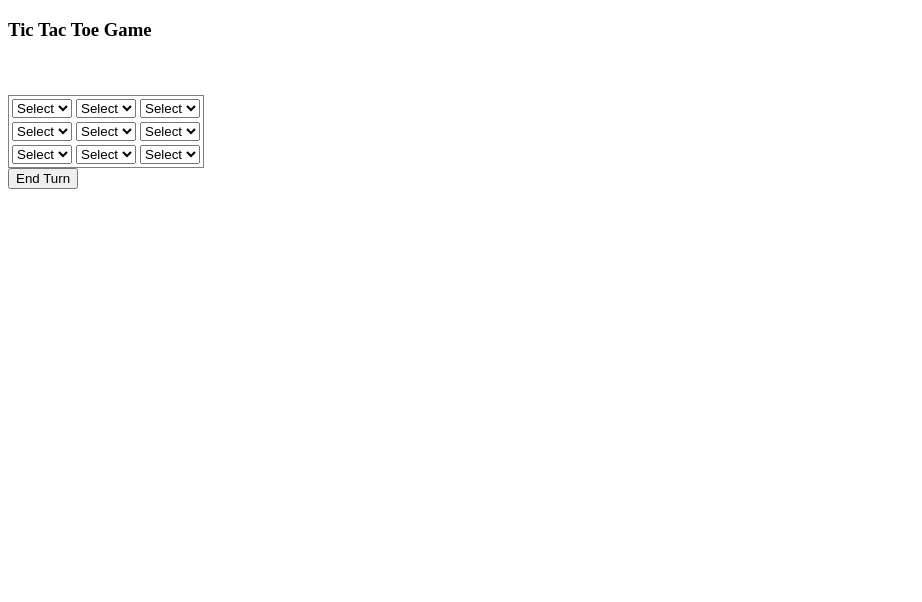
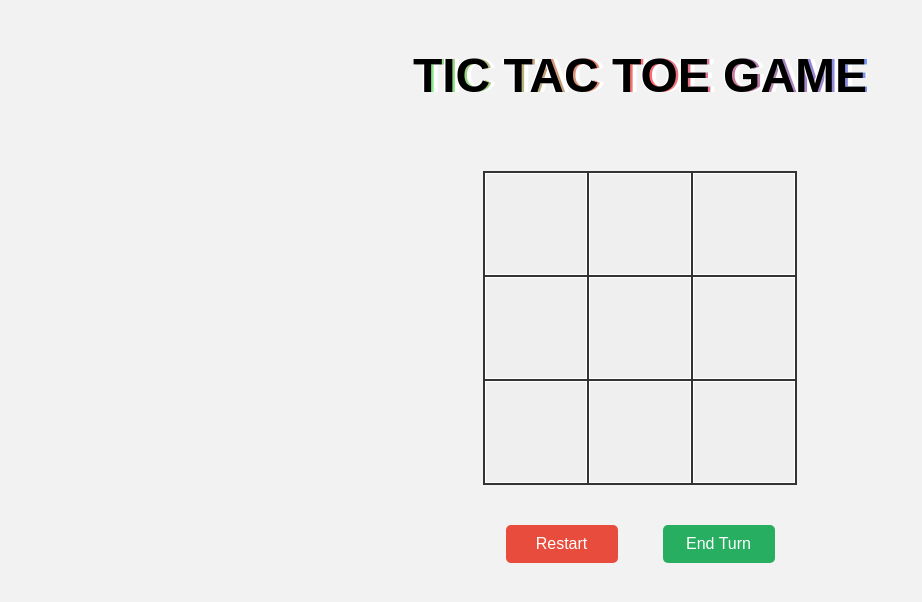
Before and after one commit to gabrielmoris/php-tictactoe, a PHP site: page / in a window 1280 px wide. Shown: the top 602 px of the page, without its empty margins (0-922 px from the left). Run offline with PHP 8.4, Linux system fonts and the light colour scheme.

Commit message:
add logic to finish game, add styles, add button to restart the game

```diff
--- a/index.php
+++ b/index.php
@@ -2,6 +2,7 @@
 
 $last = null;
 $message = "";
+$finished = false;
 $board = [
   [3, 3, 3],
   [3, 3, 3],
@@ -20,7 +21,7 @@ $win_conditions = [
 ];
 
 
-function create_tile($value, $id)
+function create_tile($value, $id, $finished)
 {
   $o = "";
   $name = "row_" . $id;
@@ -31,24 +32,24 @@ function create_tile($value, $id)
   } else if ($value == 1) {
     $realValue = "X";
   } else {
-    $realValue = "Select";
+    $realValue = " ";
   }
-  if ($value == 0 || $value == 1) {
+  if ($value == 0 || $value == 1 || $finished) {
     $o .= "<input type='hidden' name='" . $name . "' value='" . $realValue . "'/>";
-    $o .= "<select disabled='disabled'>";
+    $o .= "<select class='disabled' disabled='disabled'>";
   } else {
     $o .= "<select name='" . $name . "'>";
   }
-  $o .= "<option>Select</option>";
+  $o .= "<option> </option>";
   if ($value == 0) {
     $o .= "<option selected='selected'>O</option>";
   } else {
-    $o .= "<option>O</option>";
+    $o .= "<option class='o'>O</option>";
   }
   if ($value == 1) {
     $o .= "<option selected='selected'>X</option>";
   } else {
-    $o .= "<option>X</option>";
+    $o .= "<option class='x'>X</option>";
   }
   $o .= "</select>";
   return $o;
@@ -132,6 +133,7 @@ if ($_SERVER["REQUEST_METHOD"] == "POST" && isset($_POST['play'])) {
     $board = $responses;
     $message .= "WINNER!! \n";
     $message .= "The winner is: " . ($last == 0 ? "O" : "X") . "";
+    $finished = true;
   } else {
     $last = $changes[0];
     $board = $responses;
@@ -150,12 +152,10 @@ if ($_SERVER["REQUEST_METHOD"] == "POST" && isset($_POST['play'])) {
 </head>
 
 <body>
-  <h3>Tic Tac Toe Game</h3>
-  <br />
+  <h3 class="fancy-title">Tic Tac Toe Game</h3>
   <?php if ($message) : ?>
-    <p><?php echo $message; ?></p>
+    <p class="message"><?php echo $message; ?></p>
   <?php endif; ?>
-  <br />
   <form method="post">
     <input name="board" type="hidden" value="<?php echo json_encode($board); ?>" />
     <input name="last" type="hidden" value="<?php echo $last; ?>" />
@@ -165,14 +165,17 @@ if ($_SERVER["REQUEST_METHOD"] == "POST" && isset($_POST['play'])) {
         <tr>
           <?php foreach ($row as $tile) : ?>
             <td>
-              <?php echo create_tile($tile, $count); ?>
+              <?php echo create_tile($tile, $count, $finished); ?>
             </td>
           <?php $count++;
           endforeach; ?>
         </tr>
       <?php endforeach; ?>
     </table>
-    <button name="play">End Turn</button>
+    <div class="btns-wrapper">
+      <button name="restart">Restart</button>
+      <button name="play">End Turn</button>
+    </div>
   </form>
 </body>
 
--- a/styles.css
+++ b/styles.css
@@ -1,11 +1,180 @@
-.table {
-  border-collapse: separate;
-  border: 1px solid gray;
+/* Reset some default styles */
+body {
+  font-family: Arial, sans-serif;
+  text-align: center;
+  background-color: #f2f2f2;
+  margin: 0;
+  padding: 0;
+  display: flex;
+  flex-direction: column;
+  align-items: center;
+  justify-content: center;
 }
 
-.disabled {
-  -webkit-user-select: none; /* Safari */
-  -ms-user-select: none; /* IE 10 and IE 11 */
-  user-select: none; /* Standard syntax */
-  background-color: red;
+/* Style the game board */
+.table {
+  border-collapse: collapse;
+  margin: 20px auto;
 }
+
+.table td {
+  width: 100px;
+  height: 100px;
+  border: 2px solid #333;
+  font-size: 24px;
+  font-weight: bold;
+  text-align: center;
+  vertical-align: middle;
+  cursor: pointer;
+  background-color: #fff;
+  transition: background-color 0.2s ease;
+}
+
+button[name="play"] {
+  display: block;
+  margin: 20px auto;
+  padding: 10px 20px;
+  font-size: 16px;
+  background-color: #27ae60; /* Green */
+  color: #fff;
+  border: none;
+  border-radius: 5px;
+  cursor: pointer;
+  transition: background-color 0.2s ease;
+  width: 7rem;
+}
+
+button[name="restart"] {
+  display: block;
+  margin: 20px auto;
+  padding: 10px 20px;
+  font-size: 16px;
+  background-color: #e74c3c;
+  color: #fff;
+  border: none;
+  border-radius: 5px;
+  cursor: pointer;
+  transition: background-color 0.2s ease;
+  width: 7rem;
+}
+
+button[name="play"]:hover {
+  background-color: #1e8449; /* Darker Green on hover */
+}
+
+button[name="restart"]:hover {
+  background-color: #c23d2e; /* Darker Green on hover */
+}
+
+.btns-wrapper {
+  display: flex;
+  flex-direction: row;
+  align-items: center;
+  justify-content: space-between;
+}
+
+.message {
+  position: absolute;
+  top: 5rem;
+}
+
+select,
+select:active,
+select:focus {
+  border: none;
+  font-size: 2rem;
+  text-align: center;
+  height: 100%;
+  width: 100%;
+}
+
+p {
+  font-size: 2rem;
+  color: #1e8449;
+  font-weight: 700;
+}
+
+.x {
+  color: #1386d3;
+}
+
+.o {
+  color: #e74c3c;
+}
+
+input[value="X"] + select {
+  color: #1386d3;
+  font-size: 2rem;
+  font-weight: 900;
+  opacity: 1;
+}
+
+input[value="O"] + select {
+  color: #e74c3c;
+  font-size: 2rem;
+  font-weight: 900;
+  opacity: 1;
+}
+
+select {
+  appearance: none;
+  -webkit-appearance: none;
+  -moz-appearance: none;
+}
+
+.fancy-title {
+  font-size: 3rem;
+  font-weight: 900;
+  text-transform: uppercase;
+  text-align: center;
+  position: relative;
+  display: inline-block;
+  overflow: hidden;
+}
+
+.fancy-title::before,
+.fancy-title::after {
+  content: "Tic Tac Toe Game";
+  position: absolute;
+  top: 0;
+  width: 100%;
+  height: 100%;
+  animation: changeColors 10s linear infinite;
+  z-index: -1;
+}
+
+.fancy-title::before {
+  background: linear-gradient(45deg, #ff6b6b, #6b96ff, #6bff8e);
+  background-clip: text;
+  -webkit-background-clip: text;
+  color: transparent;
+  left: 0;
+  text-shadow: 4px 0 0 #fff;
+}
+
+.fancy-title::after {
+  background: linear-gradient(45deg, #6bff8e, #ff6b6b, #6b96ff);
+  background-clip: text;
+  -webkit-background-clip: text;
+  color: transparent;
+  left: 0;
+  text-shadow: -4px 0 0 #fff;
+}
+
+@keyframes changeColors {
+  0% {
+    left: 0px;
+  }
+  25% {
+    left: 4px;
+  }
+  50% {
+    left: 0px;
+  }
+  75% {
+    left: 4px;
+  }
+  100% {
+    left: 0px;
+  }
+}
```
